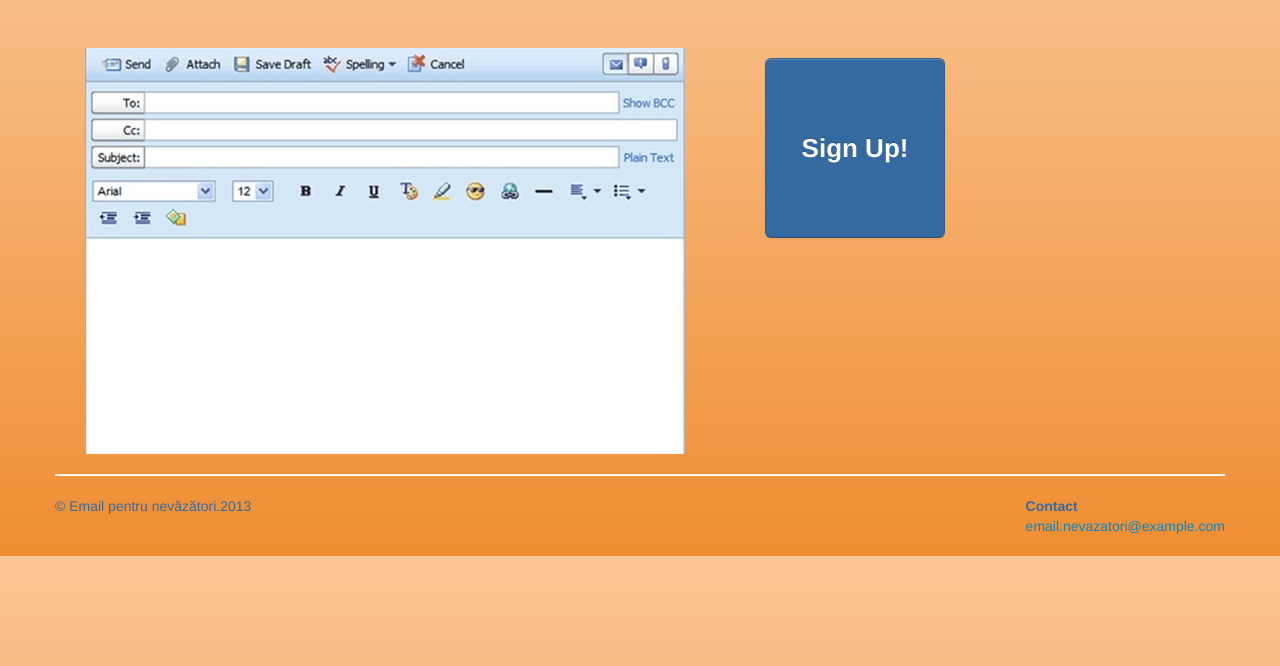
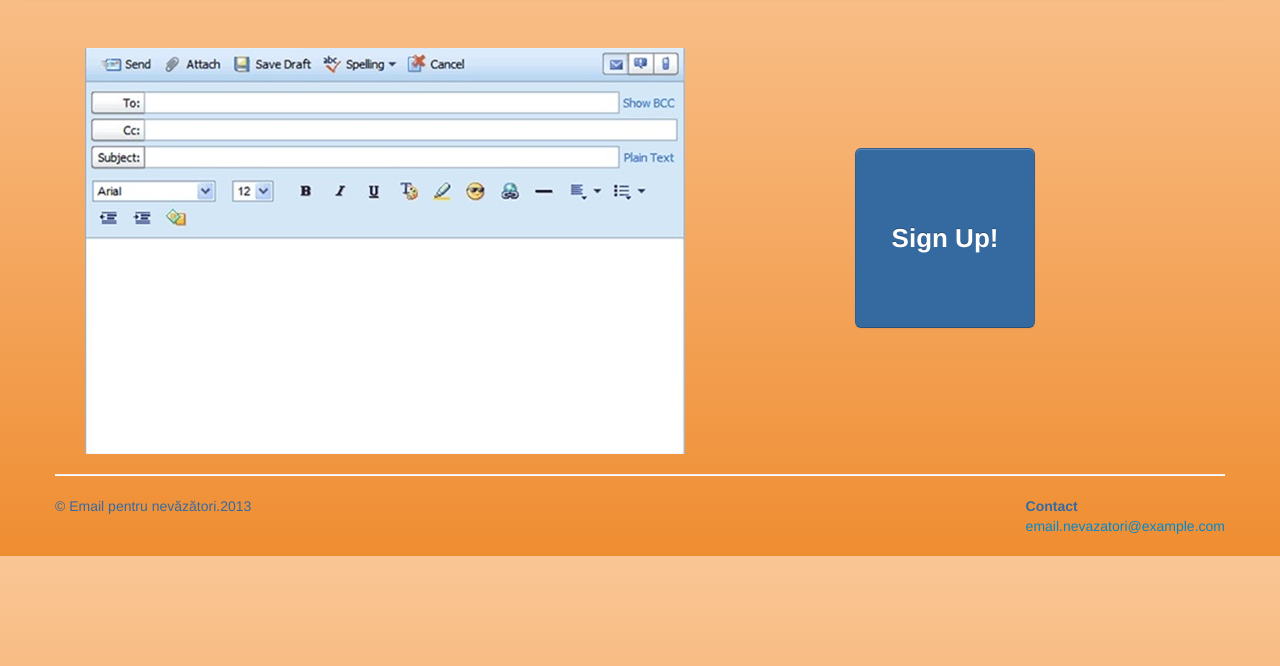
Before and after one commit to lavi92/Email-nevazatori, a plain HTML site: page index.html in a window 1280 px wide. Shown: the part 94-760 px from the top of the page. Drawn offline with Linux system fonts and the light colour scheme.

Commit message:
Modify button

```diff
--- a/css/style.css
+++ b/css/style.css
@@ -26,7 +26,7 @@ color:#356aa0;
 button.btn{
 font-weight:bold;
 font-size:26px;
-margin: 10px;
+margin: 100px;
 height:180px;
 width: 180px;
 background: #356aa0; /* Old browsers */
@@ -73,9 +73,6 @@ button.btn:hover{
 	background: #265573;
 }
 
-div.navbar.nav > li :hover{
-	background: #265573;
-}
 @media only screen and (max-width: 900px){
  nav ul {
 width:100%;
--- a/index.html
+++ b/index.html
@@ -25,7 +25,6 @@ Email pentru nevăzători
               Email pentru nevăzători
             </a>
             <ul class="nav pull-right">
-
               <li><a href="#">Features</a></li>
               <li><a href="#">Download</a></li>
               <li><a href="#">Demo</a></li>
@@ -35,14 +34,13 @@ Email pentru nevăzători
   </header>
 
   <div class="row">
+    <div class="span12">
+     <div class="imag pull-left span7"></div>
 
-<div class="span12">
-<div class="imag pull-left span7"></div>
-
-<button class="btn btn-info btn-large pull-center span4">
-      Sign Up!
-    </button>
-</div>
+      <button class="btn btn-info btn-large pull-center ">
+        Sign Up!
+      </button>
+  </div>
   </div>
 
   <hr>
```
